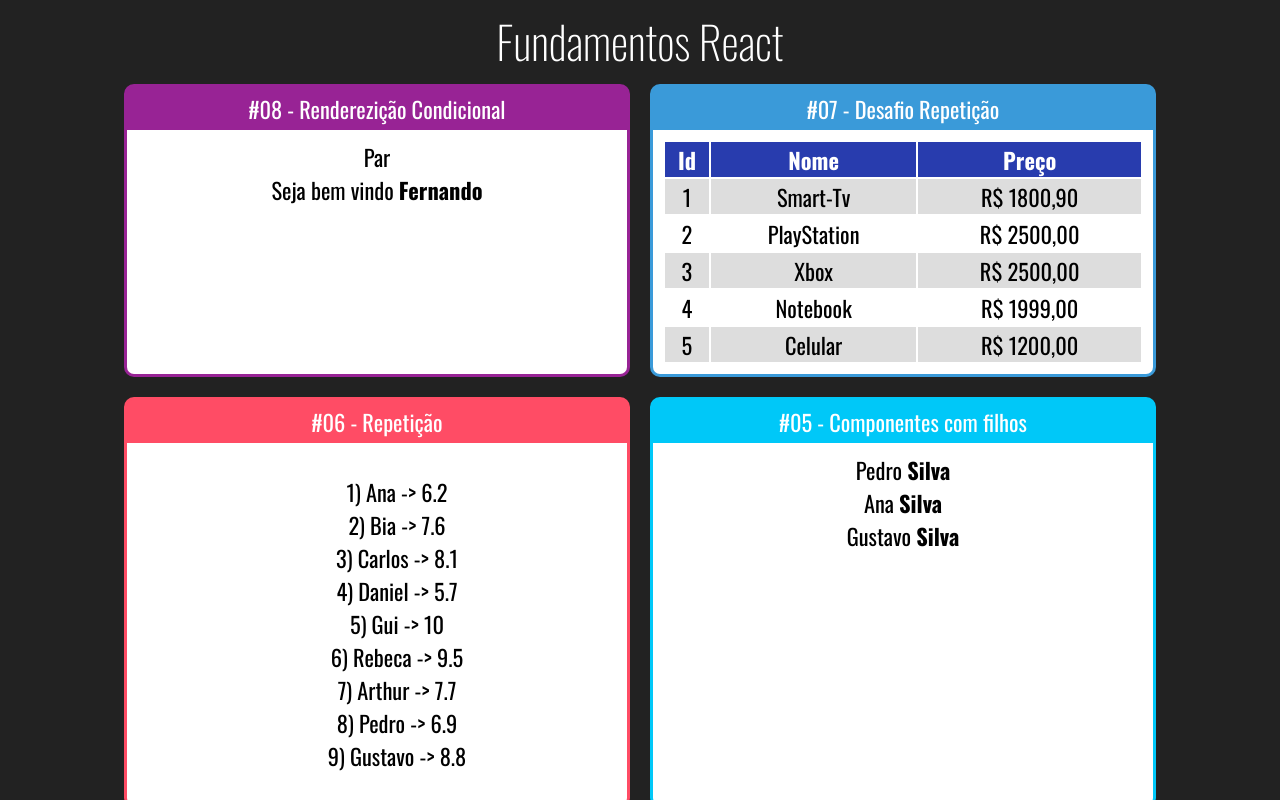
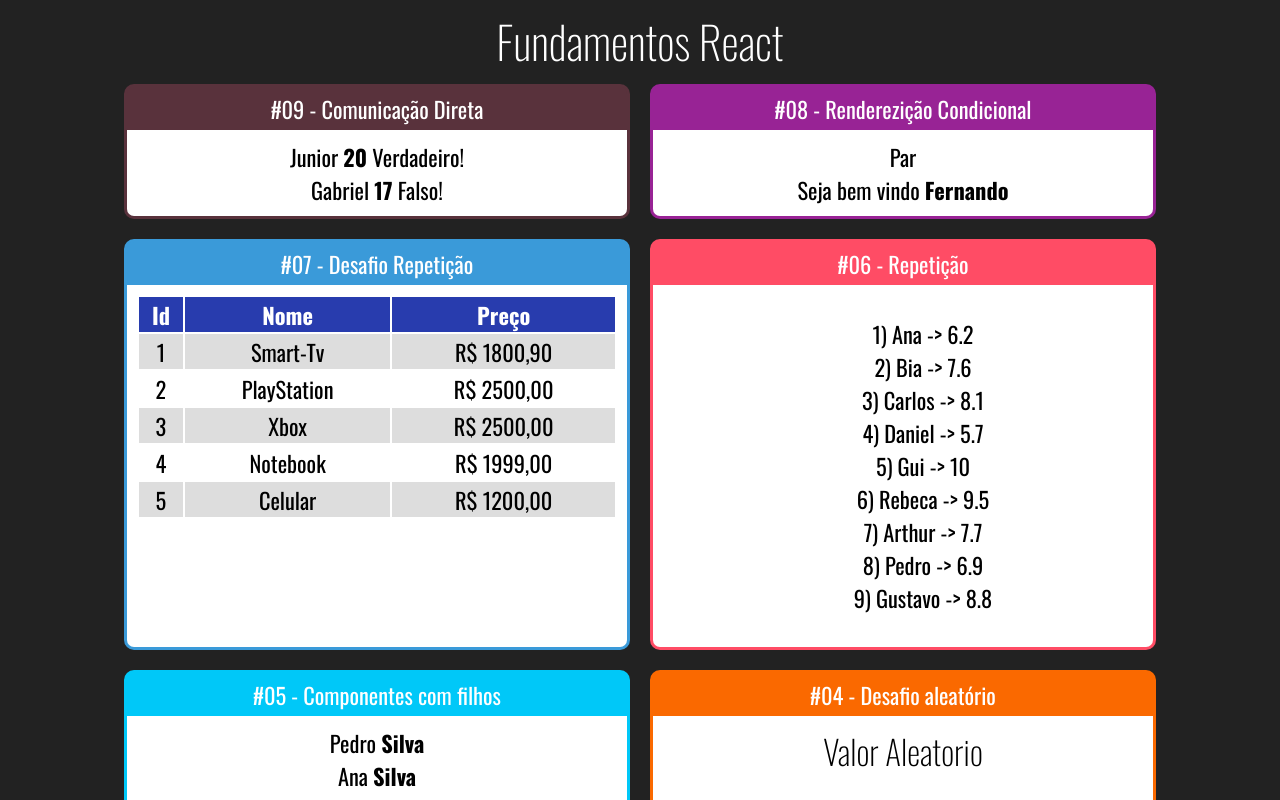
Before and after one commit to Roger-Franco/React, a React (Create React App) app in the folder fundamentos-react/: page / in a window 1280 px wide. Shown: the top 800 px of the page. Built offline with nearby package versions, Linux system fonts and the light colour scheme.

Commit message:
Comunicação direta entre componentes

```diff
--- a/fundamentos-react/src/App.jsx
+++ b/fundamentos-react/src/App.jsx
@@ -4,6 +4,7 @@
 
 import Card from "./components/layout/Card";
 
+import DiretaPai from "./components/comunicacao/DiretaPai";
 import UsuarioInfo from "./components/condicional/UsuarioInfo";
 import ParOuImpar from "./components/condicional/ParOuImpar";
 import TabelaProdutos from "./components/repeticao/TabelaProdutos";
@@ -21,6 +22,9 @@
     <div className="App">
       <h1>Fundamentos React</h1>
       <div className="Cards">
+        <Card titulo="#09 - Comunicação Direta" color="#59323C">
+          <DiretaPai></DiretaPai>
+        </Card>
         <Card titulo="#08 - Renderezição Condicional" color="#982395">
           <ParOuImpar numero={20}></ParOuImpar>
           <UsuarioInfo usuario={{nome:'Fernando'}} />
--- /dev/null
+++ b/fundamentos-react/src/components/comunicacao/DiretaFilho.jsx
@@ -0,0 +1,12 @@
+import React from 'react';
+
+// eslint-disable-next-line import/no-anonymous-default-export
+export default props => {
+  return (
+    <div>
+      <span>{props.nome} </span>
+      <span><strong>{props.idade}</strong> </span>
+      <span>{props.nerd ? 'Verdadeiro' : 'Falso'}!</span>
+    </div>
+  );
+};
--- /dev/null
+++ b/fundamentos-react/src/components/comunicacao/DiretaPai.jsx
@@ -0,0 +1,12 @@
+import React from 'react';
+import DiretaFilho from './DiretaFilho';
+
+// eslint-disable-next-line import/no-anonymous-default-export
+export default props => {
+  return (
+    <div>
+      <DiretaFilho nome="Junior" idade={20} nerd={true}></DiretaFilho>
+      <DiretaFilho nome="Gabriel" idade={17} nerd={false}></DiretaFilho>
+    </div>
+  );
+};
```
